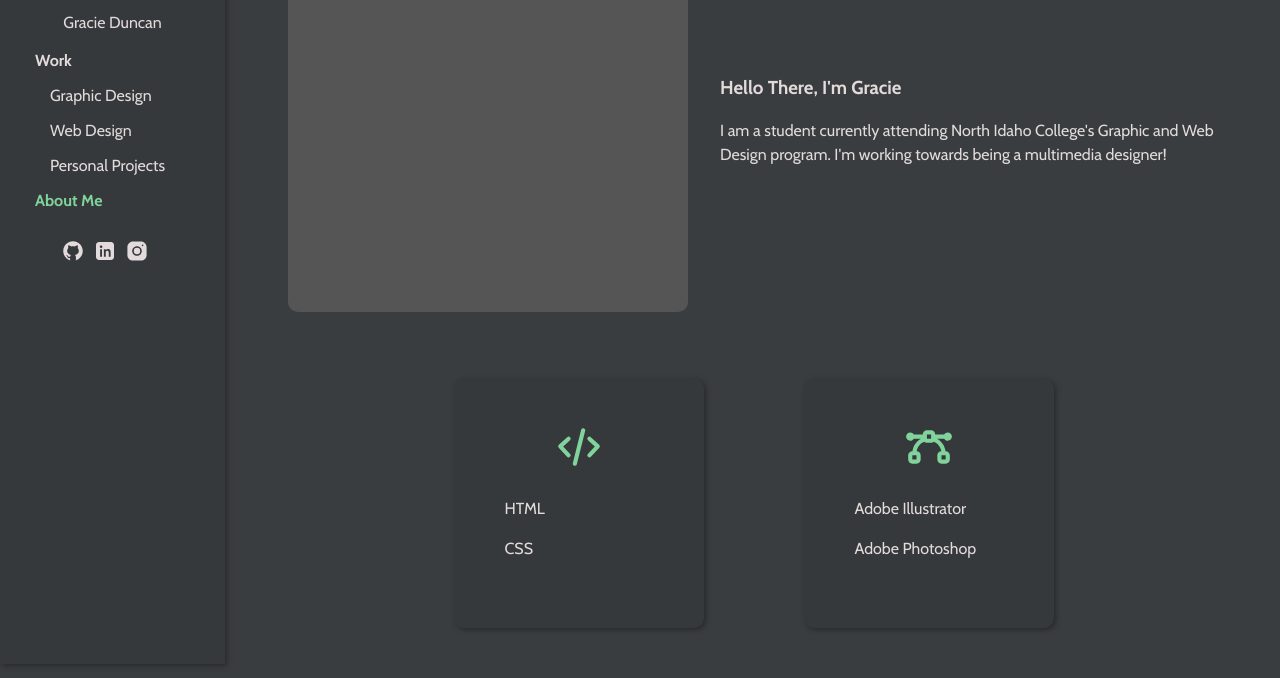
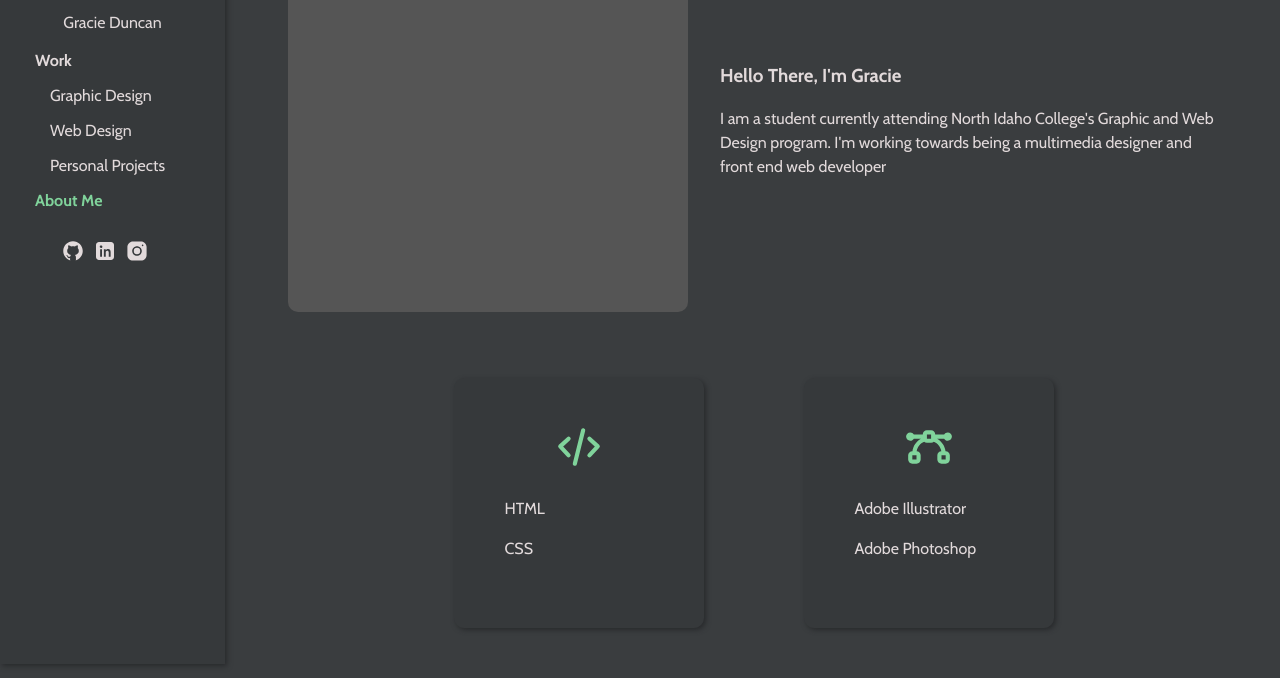
Before and after one commit to gduncan208/Portfolio, a plain HTML site: page about.html in a window 1280 px wide. Shown: the part 136-814 px from the top of the page. Drawn offline with nearby package versions, Linux system fonts and the light colour scheme.

Commit message:
message update

```diff
--- a/about.html
+++ b/about.html
@@ -44,7 +44,7 @@
             <div class="portrait"></div>
             <div class="desc">
                 <h3>Hello There, I'm Gracie</h3>
-                I am a student currently attending North Idaho College's Graphic and Web Design program. I'm working towards being a multimedia designer!
+                I am a student currently attending North Idaho College's Graphic and Web Design program. I'm working towards being a multimedia designer and front end web developer
             </div>
         </div>
         <div class="skill">
```
